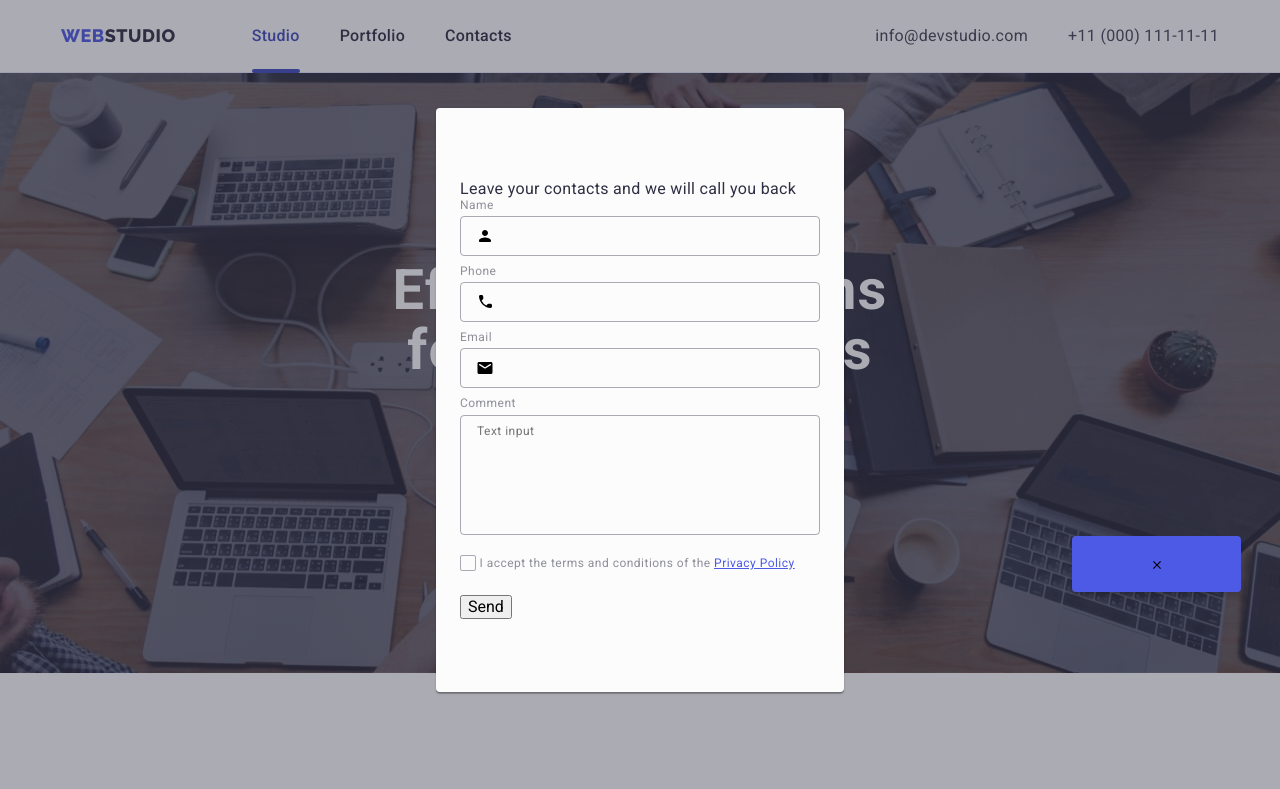
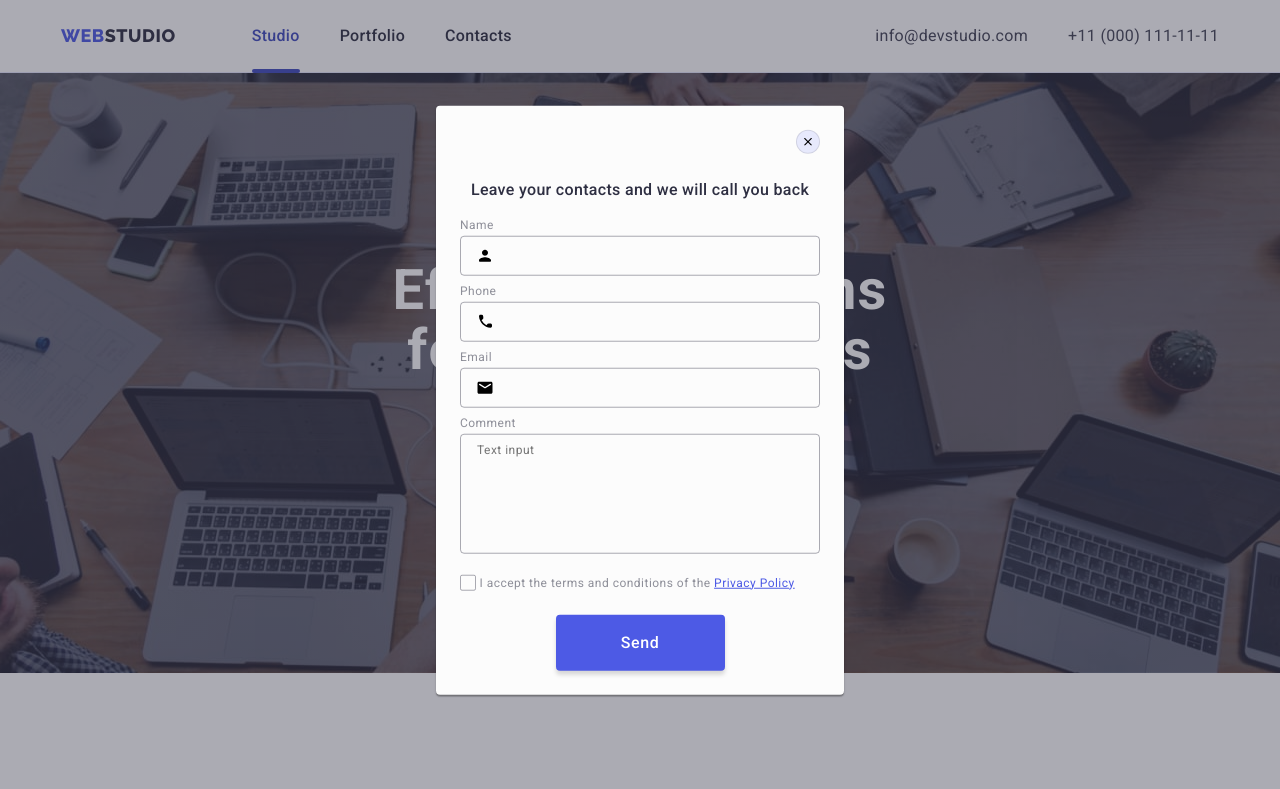
Before and after one commit to irynatrysh/goit-markup-hw-05, a plain HTML site: page index.html in a window 1280 px wide. Both pictures are taken after a click on the button "Order Service". Shown: the top 789 px of the page. Drawn offline with nearby package versions, Linux system fonts and the light colour scheme.

Commit message:
last update

```diff
--- a/css/styles.css
+++ b/css/styles.css
@@ -967,7 +967,7 @@
           text-decoration: underline;
         }
 
-      .modal-btn {
+      .modal-button {
         display: block;
         margin: 0 auto;
         min-width: 169px;
--- a/index.html
+++ b/index.html
@@ -407,7 +407,7 @@
       </svg>
     </button>
 
-    <p class="modal-capton">
+    <p class="modal-caption">
       Leave your contacts and we will call you back
     </p>
 
```
